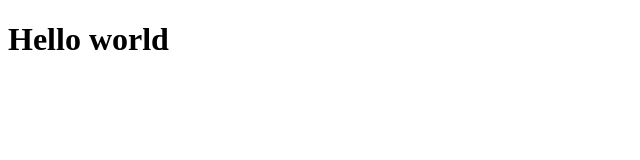
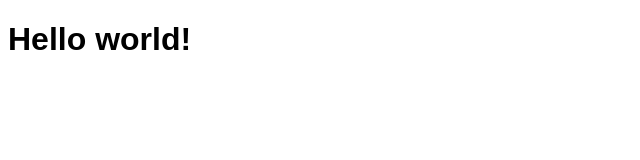
Before and after one commit to krisz194/simple-quote-page, a plain HTML site: page index.html in a window 1280 px wide. Shown: the whole page, without its empty margins (0-640 px from the left). Drawn offline with Linux system fonts and the light colour scheme.

Commit message:
add base file structure

```diff
--- a/index.html
+++ b/index.html
@@ -7,6 +7,6 @@
     <link href="main.css" rel="stylesheet" type="text/css" />
 </head>
 <body>
-<h1> Hello world</h1>
+<h1> Hello world!</h1>
 </body>
 </html>
--- a/main.css
+++ b/main.css
@@ -0,0 +1,4 @@
+h1 {
+    font-family: arial, sans-serif;
+
+}
```
